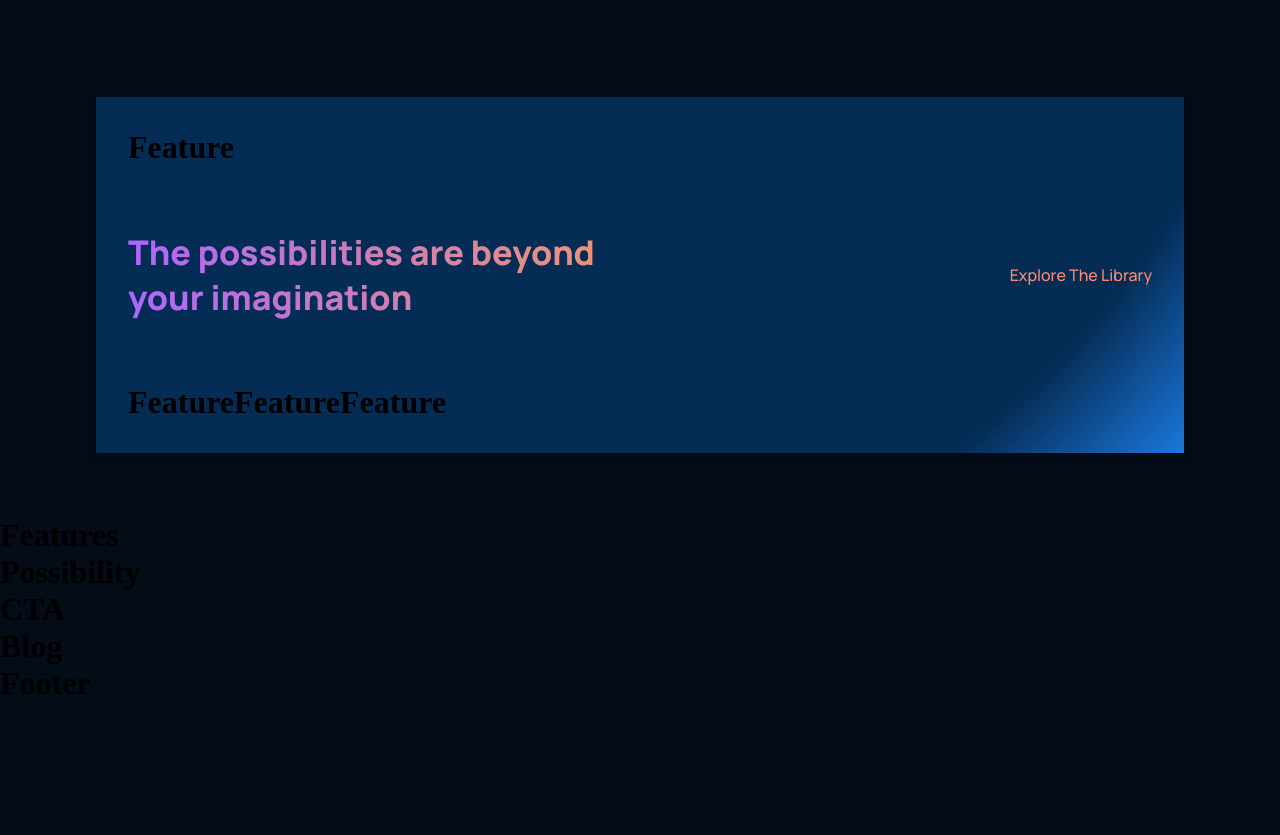
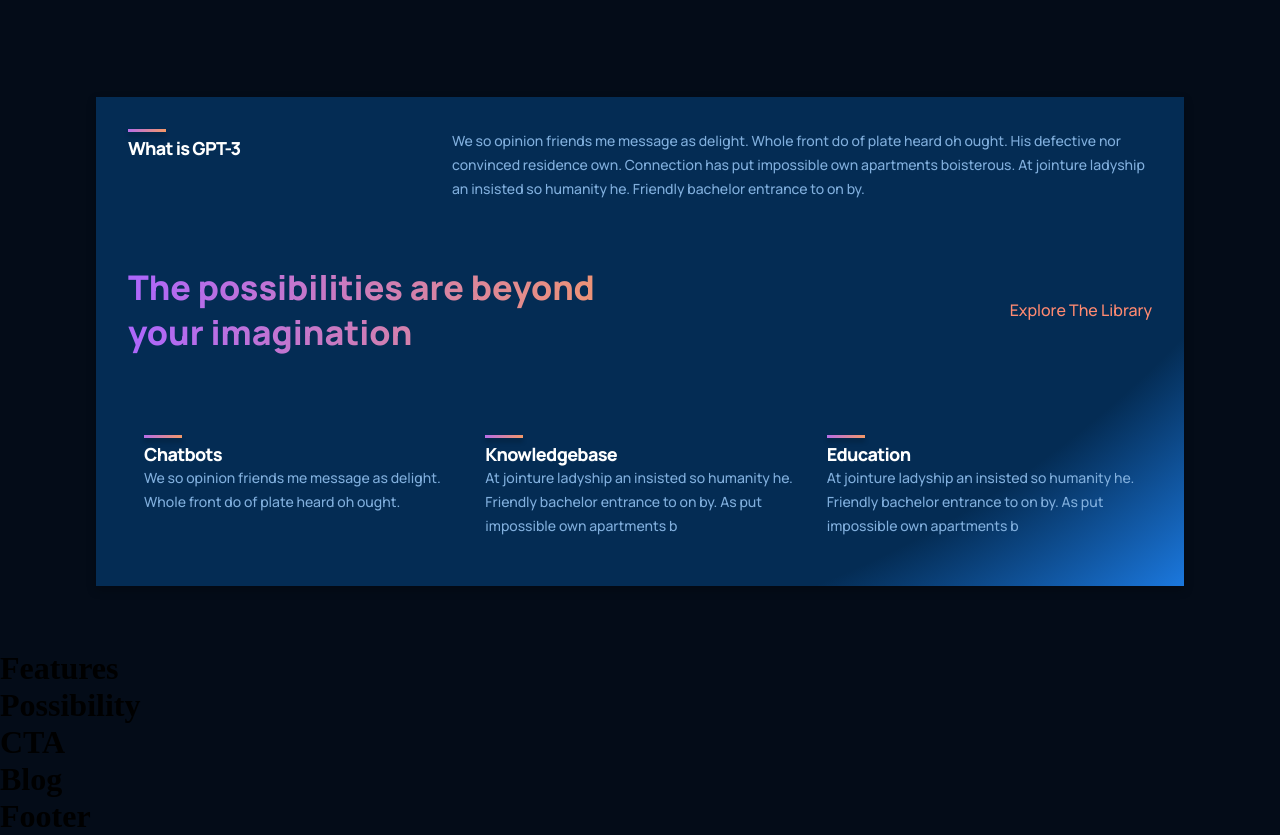
Before and after one commit to AntoineC-dev/gpt3-landing-page, a React (Create React App) app: page / in a window 1280 px wide. Shown: the part 860-1695 px from the top of the page. Before the commit the page ends 1562 px from the top, so only its background shows below. Built offline with nearby package versions, Linux system fonts and the light colour scheme.

Commit message:
Create Feature Component

```diff
--- a/src/components/feature/Feature.css
+++ b/src/components/feature/Feature.css
@@ -0,0 +1,60 @@
+.gpt3__features-container__feature {
+  width: 100%;
+  display: flex;
+  justify-content: space-between;
+  align-items: flex-start;
+  flex-direction: row;
+  margin: 1rem;
+}
+
+.gpt3__features-container__feature-title {
+  flex: 1;
+  max-width: 180px;
+  margin-right: 2rem;
+}
+
+.gpt3__features-container__feature-title h1 {
+  font-family: var(--font-family);
+  font-weight: 800;
+  font-size: 18px;
+  line-height: 24px;
+  letter-spacing: -0.04em;
+  color: #fff;
+}
+
+.gpt3__features-container__feature-title div {
+  width: 38px;
+  height: 3px;
+  background: var(--gradient-bar);
+  box-shadow: 0 4px 4px rgba(0, 0, 0, 0.25);
+  margin-bottom: 0.25rem;
+}
+
+.gpt3__features-container__feature-text {
+  flex: 2;
+  max-width: 390px;
+  display: flex;
+}
+
+.gpt3__features-container__feature-text p {
+  font-family: var(--font-family);
+  font-weight: 500;
+  font-size: 14px;
+  line-height: 24px;
+  color: var(--color-text);
+}
+
+@media (max-width: 550px) {
+  .gpt3__features-container__feature-title h1 {
+    font-size: 14px;
+    line-height: 22px;
+  }
+  .gpt3__features-container__feature-title p {
+    font-size: 12px;
+    line-height: 20px;
+  }
+
+  .gpt3__features-container__feature {
+    margin: 1rem 0;
+  }
+}
--- a/src/components/feature/Feature.tsx
+++ b/src/components/feature/Feature.tsx
@@ -1,10 +1,21 @@
 import React from "react";
 import "./Feature.css";
 
-const Feature = () => {
+interface IFeature {
+  title: string;
+  text: string;
+}
+
+const Feature = ({ title, text }: IFeature) => {
   return (
-    <div>
-      <h1>Feature</h1>
+    <div className="gpt3__features-container__feature">
+      <div className="gpt3__features-container__feature-title">
+        <div />
+        <h1>{title}</h1>
+      </div>
+      <div className="gpt3__features-container__feature-text">
+        <p>{text}</p>
+      </div>
     </div>
   );
 };
--- a/src/containers/whatGPT3/WhatGPT3.css
+++ b/src/containers/whatGPT3/WhatGPT3.css
@@ -105,7 +105,8 @@
     flex-direction: column;
   }
 
-  .gpt3__whatgpt3-feature .gpt3__features-container_feature-text {
+  .gpt3__whatgpt3-feature .gpt3__features-container__feature-text,
+  .gpt3__whatgpt3-container .gpt3__features-container__feature-text {
     margin-top: 0.5rem;
   }
 
--- a/src/containers/whatGPT3/WhatGTP3.tsx
+++ b/src/containers/whatGPT3/WhatGTP3.tsx
@@ -6,16 +6,28 @@
   return (
     <div className="gpt3__whatgpt3 section__margin" id="wgpt3">
       <div className="gpt3__whatgpt3-feature">
-        <Feature />
+        <Feature
+          title="What is GPT-3"
+          text="We so opinion friends me message as delight. Whole front do of plate heard oh ought. His defective nor convinced residence own. Connection has put impossible own apartments boisterous. At jointure ladyship an insisted so humanity he. Friendly bachelor entrance to on by."
+        />
       </div>
       <div className="gpt3__whatgpt3-heading">
         <h1 className="gradient__text">The possibilities are beyond your imagination</h1>
         <p>Explore The Library</p>
       </div>
       <div className="gpt3__whatgpt3-container">
-        <Feature />
-        <Feature />
-        <Feature />
+        <Feature
+          title="Chatbots"
+          text="We so opinion friends me message as delight. Whole front do of plate heard oh ought. "
+        />
+        <Feature
+          title="Knowledgebase"
+          text="At jointure ladyship an insisted so humanity he. Friendly bachelor entrance to on by. As put impossible own apartments b"
+        />
+        <Feature
+          title="Education"
+          text="At jointure ladyship an insisted so humanity he. Friendly bachelor entrance to on by. As put impossible own apartments b"
+        />
       </div>
     </div>
   );
```
